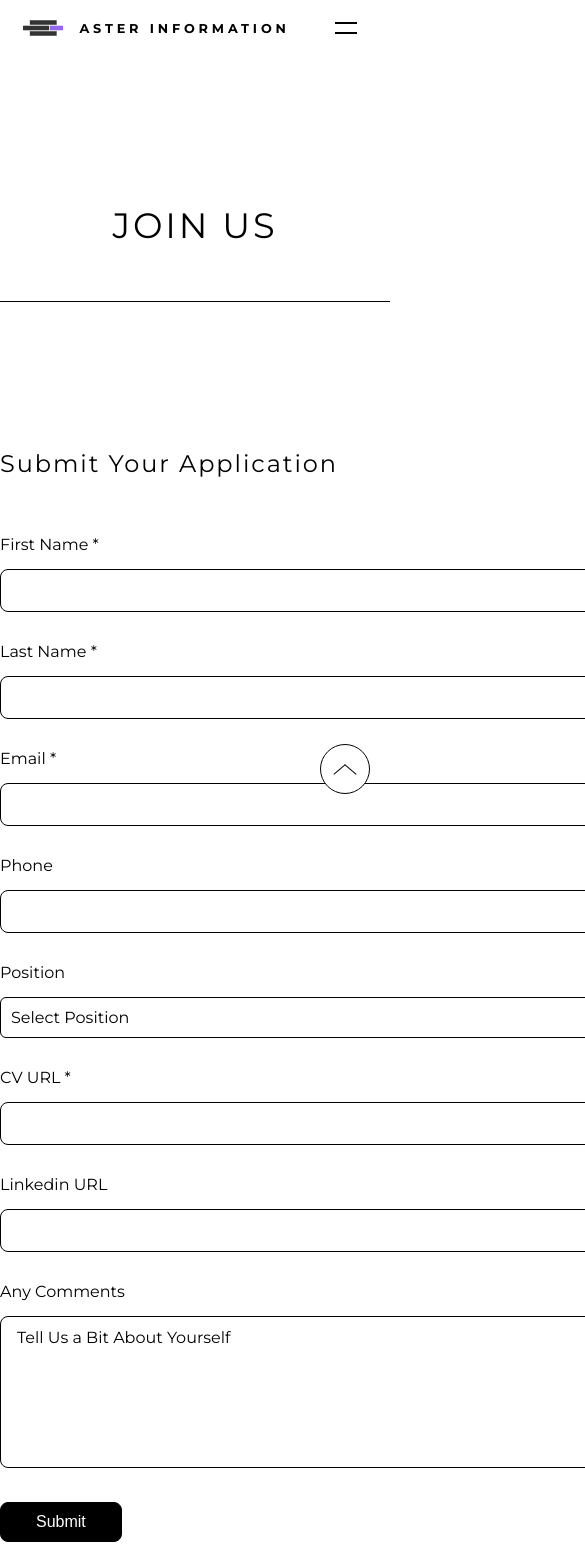
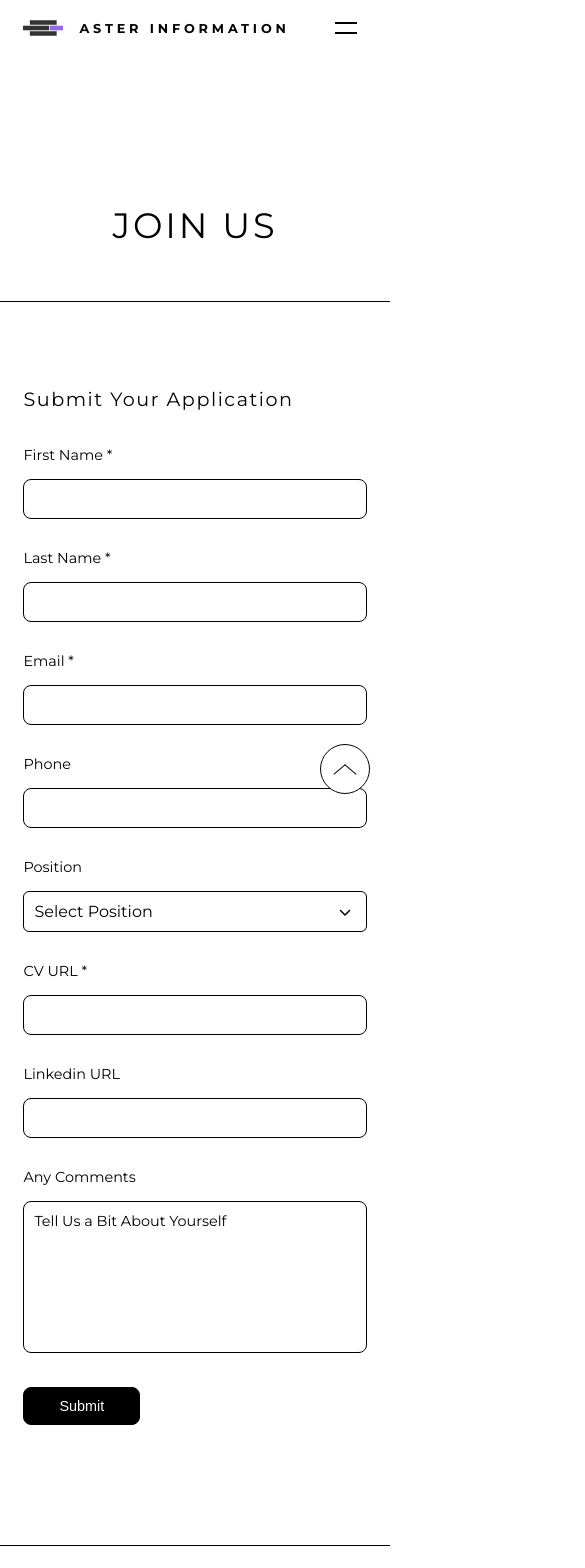
Before and after one commit to Moamal-2000/aster-information, a React (Vite) app: page /submit-application in a window 390 px wide. Shown: the top 1568 px of the page, 585 px wide, since content can reach past the window. Built offline with nearby package versions, Linux system fonts and the light colour scheme.

Commit message:
style: responsive JoinUsForm and Input components until 320px screen sizes

```diff
--- a/src/Components/Pages/JoinUs/JoinUsForm/JoinUsForm.jsx
+++ b/src/Components/Pages/JoinUs/JoinUsForm/JoinUsForm.jsx
@@ -4,11 +4,13 @@ import JoinUsInputs from "./JoinUsInputs/JoinUsInputs";
 const JoinUsForm = () => {
   return (
     <div className={s.joinUsWrapper}>
-      <form className={s.joinUsForm}>
-        <h2>Submit Your Application</h2>
+      <div className="container">
+        <form className={s.joinUsForm}>
+          <h2>Submit Your Application</h2>
 
-        <JoinUsInputs />
-      </form>
+          <JoinUsInputs />
+        </form>
+      </div>
     </div>
   );
 };
--- a/src/Components/Pages/JoinUs/JoinUsForm/JoinUsForm.module.scss
+++ b/src/Components/Pages/JoinUs/JoinUsForm/JoinUsForm.module.scss
@@ -7,9 +7,27 @@
   padding: 140px 0 180px;
 }
 
+@include small {
+  .joinUsWrapper {
+    padding: 80px 0 120px;
+  }
+}
+
 .joinUsForm {
   margin: 0 auto;
   width: 720px;
+}
+
+@include medium {
+  .joinUsForm {
+    width: 540px;
+  }
+}
+
+@include small {
+  .joinUsForm {
+    width: 100%;
+  }
 }
 
 .joinUsForm>h2 {
@@ -20,3 +38,16 @@
   width: fit-content;
   margin-bottom: 50px;
 }
+
+@include small {
+  .joinUsForm>h2 {
+    margin-bottom: 30px;
+    font-size: 1.2rem;
+  }
+}
+
+@include very-small {
+  .joinUsForm>h2 {
+    font-size: 1rem;
+  }
+}
--- a/src/Components/Pages/JoinUs/JoinUsForm/JoinUsInputs/JoinUsInputs.module.scss
+++ b/src/Components/Pages/JoinUs/JoinUsForm/JoinUsInputs/JoinUsInputs.module.scss
@@ -22,3 +22,9 @@
     color: var(--black);
   }
 }
+
+@include small {
+  .submitButton{
+    font-size: .9rem;
+  }
+}
--- a/src/Components/Shared/Inputs/Input/Input.module.scss
+++ b/src/Components/Shared/Inputs/Input/Input.module.scss
@@ -36,12 +36,25 @@
   pointer-events: none;
 }
 
+@include small {
+  .input>svg {
+    width: 12px;
+    height: 12px;
+  }
+}
+
 .input>label {
   display: block;
   width: fit-content;
   cursor: pointer;
   margin-bottom: 15px;
   padding-right: 10px;
+}
+
+@include small {
+  .input>label {
+    font-size: .9rem;
+  }
 }
 
 .input>label.required::after {
@@ -67,6 +80,13 @@
   }
 }
 
+@include small {
+  .input>:where(input, textarea) {
+    font-size: .9rem;
+    padding: 10px;
+  }
+}
+
 .input>textarea {
   resize: none;
   min-height: 152px;
```
